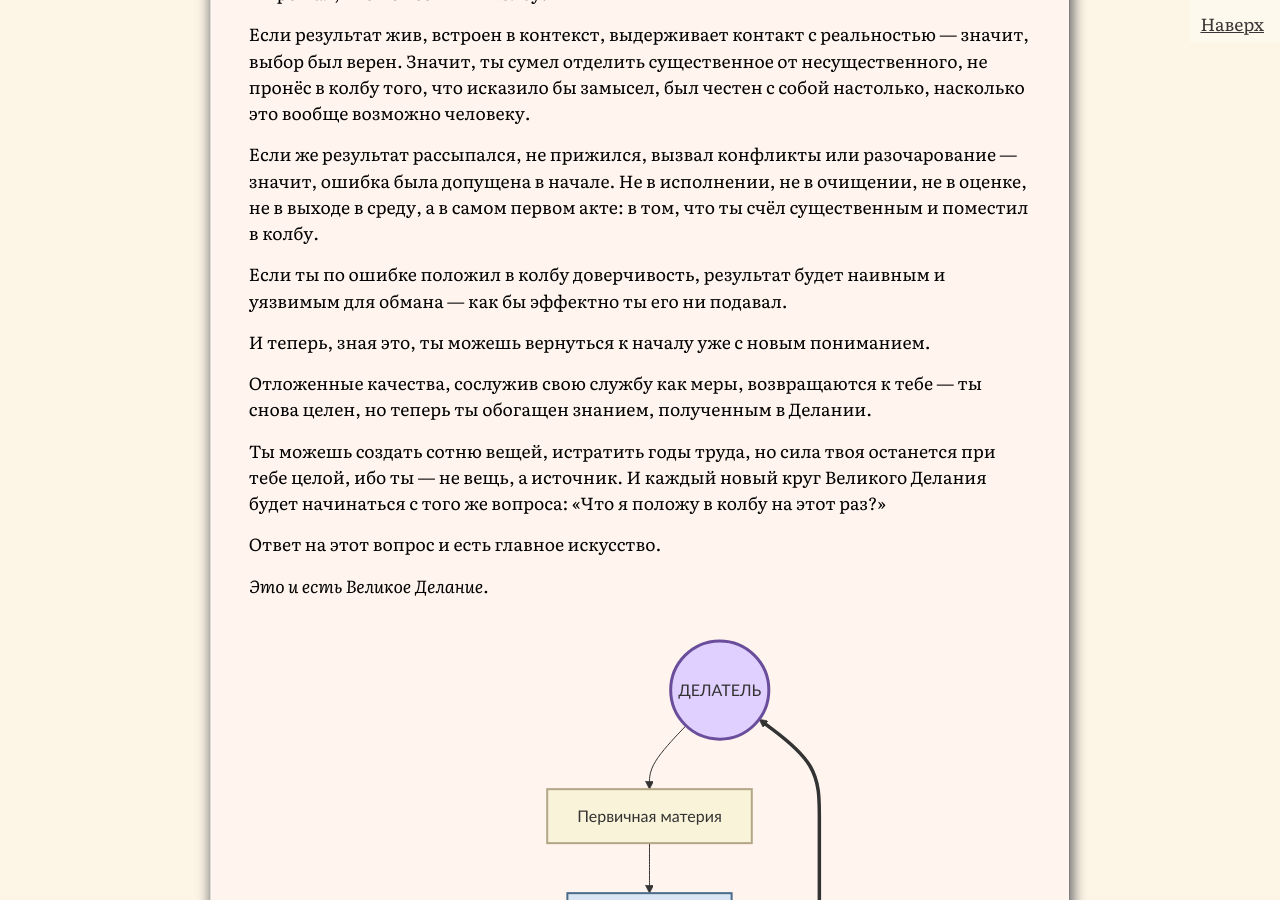
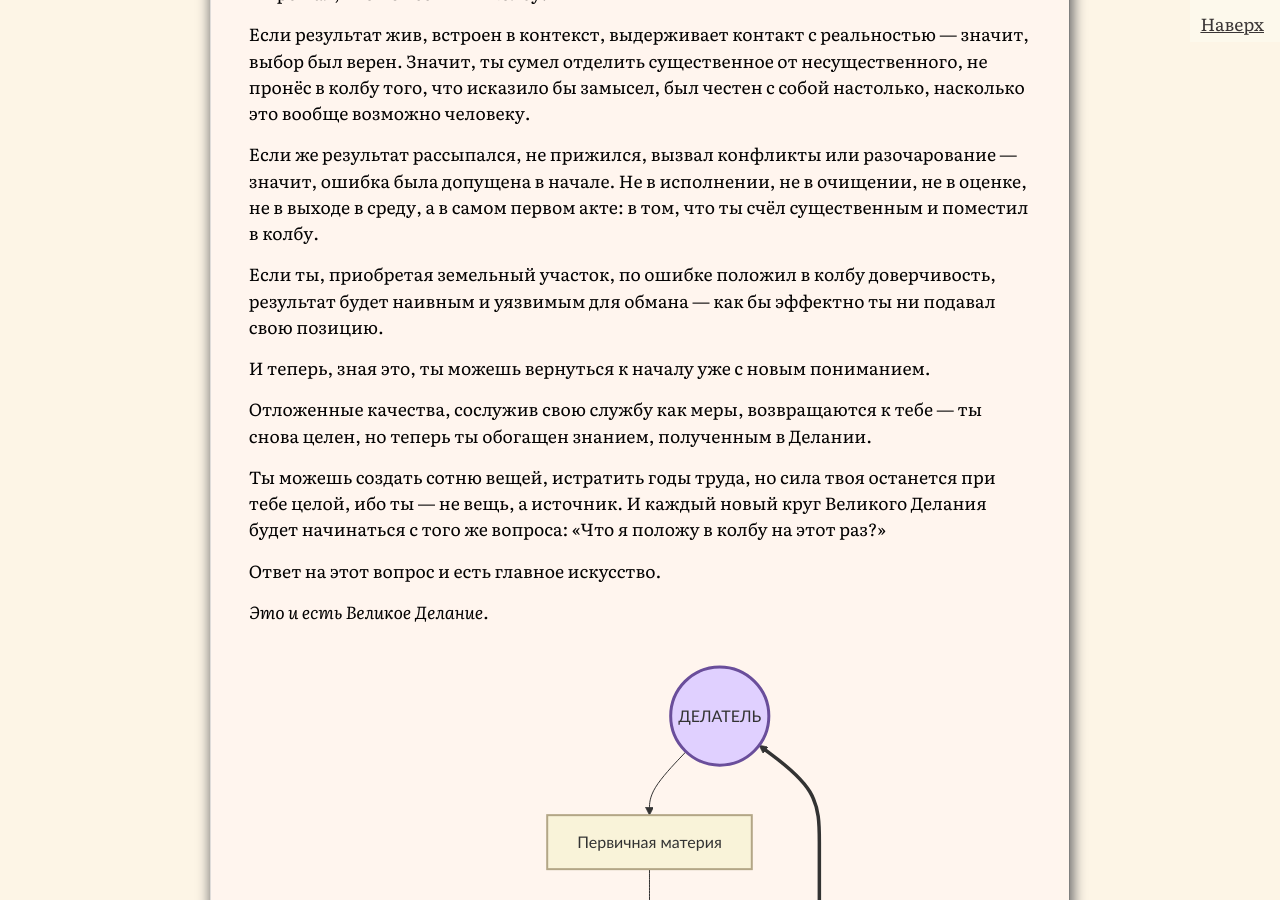
Before and after one commit to SergSi/land-use-art, a Jekyll site: the page built from _posts/2026-02-23-alhimia.md, in a window 1280 px wide and 900 px high, scrolled down 12605 px. Built offline with Jekyll 4.4.1, drawn with Linux system fonts in a browser that asks for light colours; some web fonts are replaced.

Commit message:
Update 2026-02-23-alhimia.md

```diff
--- a/_posts/2026-02-23-alhimia.md
+++ b/_posts/2026-02-23-alhimia.md
@@ -255,7 +255,7 @@ class: mind
 
 Если же результат рассыпался, не прижился, вызвал конфликты или разочарование — значит, ошибка была допущена в начале. Не в исполнении, не в очищении, не в оценке, не в выходе в среду, а в самом первом акте: в том, что ты счёл существенным и поместил в колбу.
 
-Если ты по ошибке положил в колбу доверчивость, результат будет наивным и уязвимым для обмана — как бы эффектно ты его ни подавал.
+Если ты, приобретая земельный участок, по ошибке положил в колбу доверчивость, результат будет наивным и уязвимым для обмана — как бы эффектно ты ни подавал свою позицию.
 
 И теперь, зная это, ты можешь вернуться к началу уже с новым пониманием.
 
```
